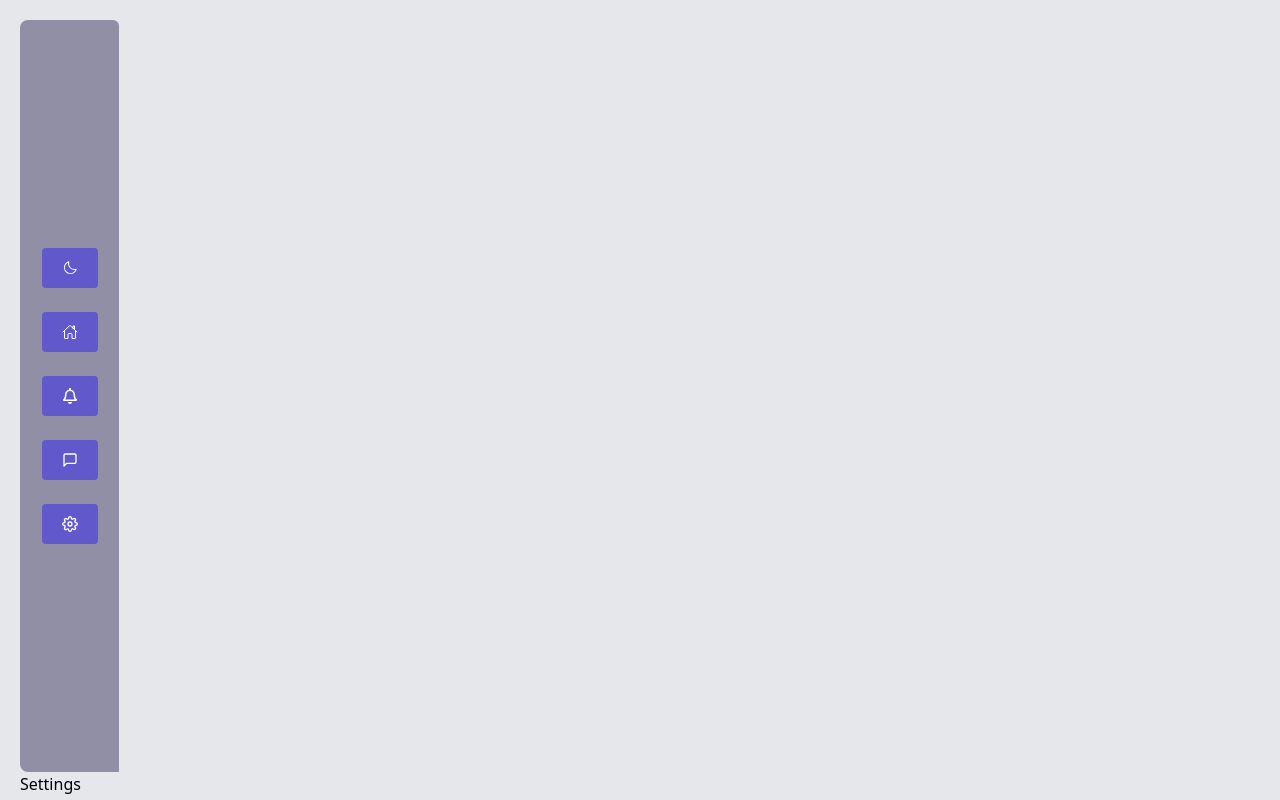
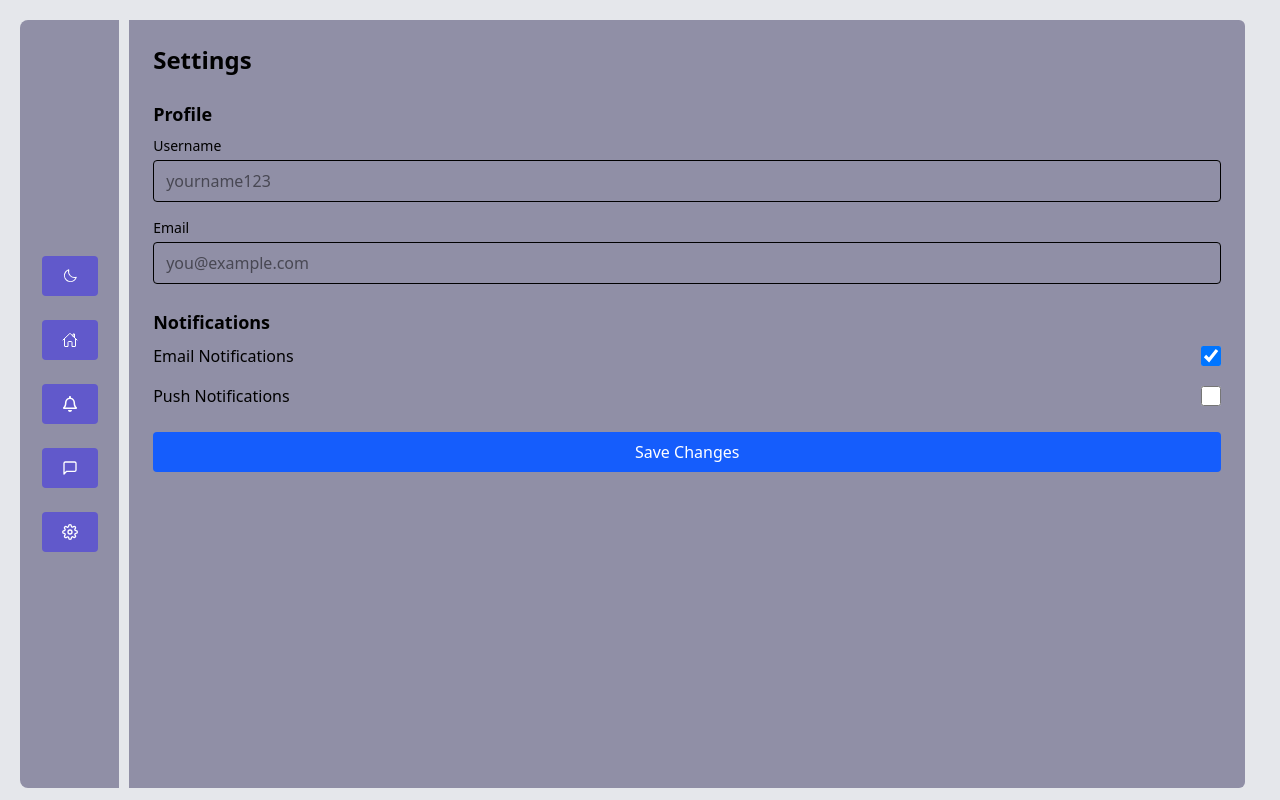
Before and after one commit to Subroto112001/Kotha, a React (Vite) app: page /settings in a window 1280 px wide. Built offline with nearby package versions, Linux system fonts and the light colour scheme.

Commit message:
profile page

```diff
--- a/src/CommonComponent/Slider.jsx
+++ b/src/CommonComponent/Slider.jsx
@@ -4,16 +4,12 @@ import { PiMoon } from "react-icons/pi";
 import { Themecontext } from "../Context/Theme";
 import { IoHomeOutline } from "react-icons/io5";
 import { FaRegBell } from "react-icons/fa";
-import { CiChat1 } from "react-icons/ci";
+
 import { useLocation, useNavigate } from "react-router-dom";
-
+import Image from '.././assets/Doc20190101044610000001.jpg'
 const Slider = () => {
-
-
-
-
-    const location = useLocation();
-    const navigate =useNavigate()
+  const location = useLocation();
+  const navigate = useNavigate();
   const slideBaritem = [
     {
       id: 1,
@@ -37,13 +33,12 @@ const Slider = () => {
     },
   ];
 
-
-    const pageNavigator = (path='/') => {
-        navigate(path)
-    }
+  const pageNavigator = (path = "/") => {
+    navigate(path);
+  };
   const { theme, toggleTheme } = useContext(Themecontext);
   return (
-    <div className="bg-themebackgroundcolor flex sm:flex-col gap-6 justify-center items-center w-full sm:h-[94vh] rounded-t-md sm:rounded-l-lg px-3.5 py-2.5 sm:p-3">
+    <div className="bg-themebackgroundcolor flex flex-row sm:flex-col gap-6 justify-center items-center w-full sm:h-[96vh] rounded-t-md sm:rounded-t-[0] sm:rounded-l-lg px-3.5 py-2.5 sm:p-3">
       <div className="flex justify-center items-center">
         <button
           className="  bg-buttonblue py-3 px-5 rounded-full sm:rounded text-white"
@@ -56,7 +51,7 @@ const Slider = () => {
         {slideBaritem.map((item) => (
           <div
             className="bg-buttonblue py-3 px-5 rounded-full sm:rounded text-white"
-            onClick={()=>pageNavigator(item.path)}
+            onClick={() => pageNavigator(item.path)}
           >
             {item.icon}
           </div>
--- a/src/Eliment/Home.jsx
+++ b/src/Eliment/Home.jsx
@@ -1,19 +1,39 @@
-import React, { useContext } from 'react'
-import { NavLink, Outlet } from 'react-router-dom'
-import Slider from '../CommonComponent/Slider';
-import { Themecontext } from '../Context/Theme';
+import React, { useContext, useMemo } from "react";
+import { NavLink, Outlet, useLocation } from "react-router-dom";
+import Slider from "../CommonComponent/Slider";
+import { Themecontext } from "../Context/Theme";
+import Profile from "./Profile";
 
 const Home = () => {
   const { theme, toggleTheme } = useContext(Themecontext);
+  const location = useLocation();
+
+  // this segment will check the path of page
+  const isRootPath = useMemo(
+    () => location.pathname === "/",
+    [location.pathname]
+  );
+
+  // is anything change in page slider will not render unnessery
+  const sliderComponent = useMemo(() => <Slider />, []);
+
   return (
-    <div className={`container bg-baackgroundcolor ${theme} h-screen `}>
-      <div className="sm:w-[8%]">
-        <Slider />
-      </div>
-      <div><Outlet/></div>
+    <div
+      className={`container bg-baackgroundcolor ${theme} h-screen flex flex-col sm:flex-row gap-2.5 `}
+    >
+      <div className="sm:w-[8%]">{sliderComponent}</div>
 
+      {isRootPath ? (
+        <div className="w-[100%] h-[96vh]">
+          <Profile />
+        </div>
+      ) : (
+        <div className="w-[90%] h-[96vh]">
+          <Outlet />
+        </div>
+      )}
     </div>
   );
-}
+};
 
-export default Home
+export default Home;
--- /dev/null
+++ b/src/Eliment/Profile.jsx
@@ -0,0 +1,108 @@
+import React, { useEffect, useState } from 'react'
+import { getDatabase, ref, onValue, update } from "firebase/database";
+import { getAuth } from "firebase/auth";
+import { MdOutlineCloudUpload } from 'react-icons/md';
+const Profile = () => {
+const db=getDatabase()
+    const auth = getAuth()
+    const [user, setUser]=useState({})
+
+
+/**
+ *
+ * todo : this function is working to fetch user data
+ * */
+
+
+
+    useEffect(() => {
+        const fetchProfiledata = () =>{
+            const ProfeUser = ref(db, "users/");
+            onValue(ProfeUser, (snapshot) => {
+                let Profileuserblanarry = []
+                snapshot.forEach((item) => {
+                    if (item.val().userUid === auth.currentUser.uid) {
+                      Profileuserblanarry = {
+                        ...item.val(),
+                        userKey: item.key,
+                      };
+                    }
+                })
+                setUser(Profileuserblanarry);
+            })
+        }
+        fetchProfiledata();
+    }, [])
+    console.log(user);
+
+
+
+
+    /**
+     *
+     * todo : now we will upload photo
+     *
+     * */
+
+
+
+    const handleimageUpload = () => {
+      cloudinary.openUploadWidget(
+        {
+          cloudName: "df8qz4g9h",
+          uploadPreset: "ChatAppFile",
+          sources: [
+            "local",
+            "url",
+            "camera",
+            "dropbox",
+            "unsplash",
+            "google_drive",
+            "shutterstock",
+            "image_search",
+            "gettyimages",
+            "istock",
+          ],
+          googleApiKey: "AIzaSyAykP0egZO9VbeFAJ8hBJE5td7ho2gcOXY",
+          searchBySites: ["all", "cloudinary.com"],
+          searchByRights: true,
+        },
+        (err, result) => {
+          if (err) {
+            console.error("Failed to upload image ", err);
+            return;
+          }
+          console.log(result.info.secure_url);
+
+          update(ref(db, `users/${user.userKey}`), {
+            profile_picture: result?.info?.secure_url,
+          });
+        }
+      );
+    };
+
+    useEffect(() => {
+      const script = document.createElement("script");
+      script.src = `https://upload-widget.cloudinary.com/latest/global/all.js`;
+      script.async = true;
+      document.body.appendChild(script);
+    }, []);
+  return (
+    <div className="bg-themebackgroundcolor p-6 h-full rounded-b-md sm:rounded-r-md">
+      <div className="w-[100px] h-[100px] rounded-full bg-amber-50 relative">
+        <picture>
+          <img
+            src={user && user.profile_picture}
+            alt={user.profile_picture}
+            className="w-full h-full rounded-full object-cover"
+          />
+        </picture>
+        <button className="text-4xl absolute cursor-pointer top-[40%] left-[25%] text-white transition-all opacity-0 duration-200 hover:opacity-100" onClick={handleimageUpload}>
+          <MdOutlineCloudUpload />
+        </button>
+      </div>
+    </div>
+  );
+}
+
+export default Profile
--- a/src/Eliment/Settings.jsx
+++ b/src/Eliment/Settings.jsx
@@ -1,9 +1,76 @@
-import React from 'react'
+import React, { useState } from "react";
 
-const Settings = () => {
+const SettingsPage = () => {
+  const [username, setUsername] = useState("");
+  const [email, setEmail] = useState("");
+  const [emailNotif, setEmailNotif] = useState(true);
+  const [pushNotif, setPushNotif] = useState(false);
+
   return (
-    <div>Settings</div>
-  )
-}
+    <div className="bg-themebackgroundcolor w-full p-6 h-full rounded-r-md">
+      <h1 className="text-2xl font-bold mb-6">Settings</h1>
 
-export default Settings
+      {/* Profile Section */}
+      <div className="mb-6">
+        <h2 className="text-lg font-semibold mb-2">Profile</h2>
+        <div className="space-y-4">
+          <div>
+            <label className="block mb-1 text-sm font-medium">Username</label>
+            <input
+              className="w-full px-3 py-2 border rounded"
+              type="text"
+              value={username}
+              onChange={(e) => setUsername(e.target.value)}
+              placeholder="yourname123"
+            />
+          </div>
+          <div>
+            <label className="block mb-1 text-sm font-medium">Email</label>
+            <input
+              className="w-full px-3 py-2 border rounded"
+              type="email"
+              value={email}
+              onChange={(e) => setEmail(e.target.value)}
+              placeholder="you@example.com"
+            />
+          </div>
+        </div>
+      </div>
+
+      {/* Notifications Section */}
+      <div className="mb-6">
+        <h2 className="text-lg font-semibold mb-2">Notifications</h2>
+        <div className="space-y-4">
+          <div className="flex items-center justify-between">
+            <span>Email Notifications</span>
+            <input
+              type="checkbox"
+              checked={emailNotif}
+              onChange={() => setEmailNotif(!emailNotif)}
+              className="w-5 h-5"
+            />
+          </div>
+          <div className="flex items-center justify-between">
+            <span>Push Notifications</span>
+            <input
+              type="checkbox"
+              checked={pushNotif}
+              onChange={() => setPushNotif(!pushNotif)}
+              className="w-5 h-5"
+            />
+          </div>
+        </div>
+      </div>
+
+      {/* Save Button */}
+      <button
+        className="w-full bg-blue-600 text-white py-2 rounded hover:bg-blue-700 transition"
+        onClick={() => alert("Settings saved!")}
+      >
+        Save Changes
+      </button>
+    </div>
+  );
+};
+
+export default SettingsPage;
```
Also changed, not shown: src/Authentication/Login.jsx (+27 -22 lines), src/assets/Doc20190101044610000001.jpg (added).
